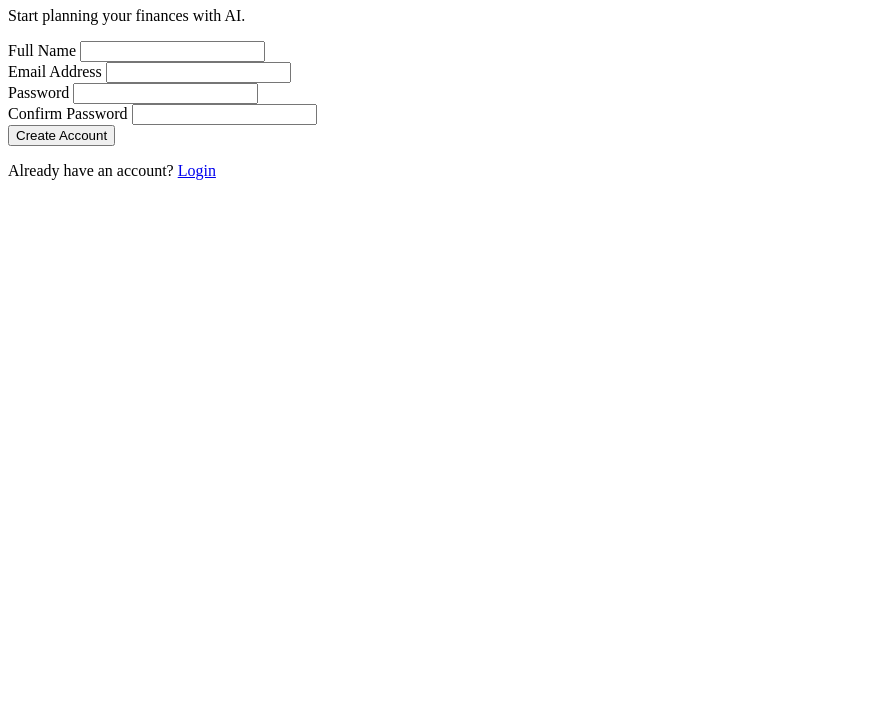
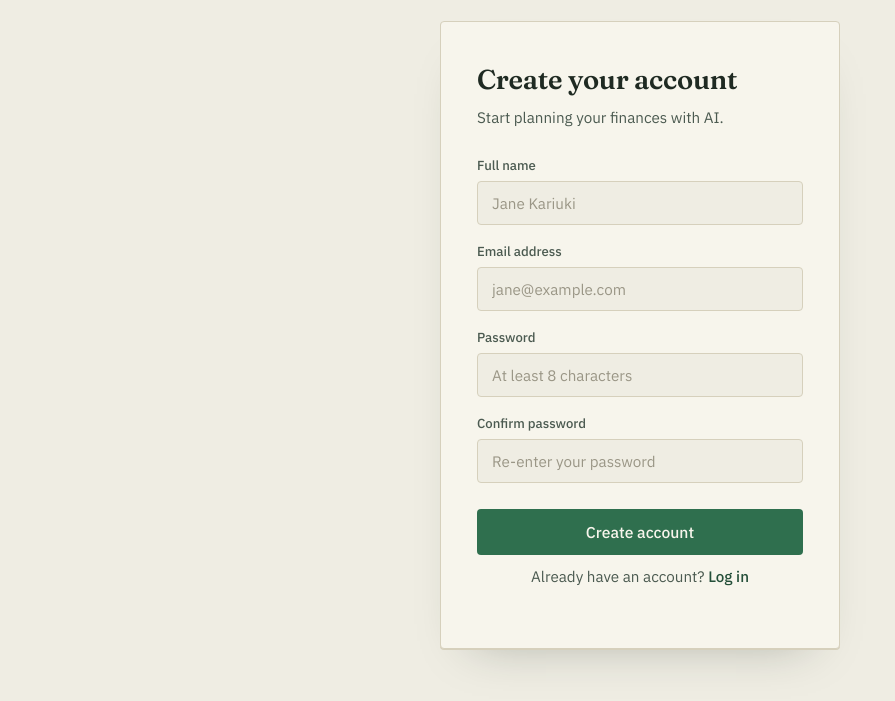
Before and after one commit to Nolstan/AI-ASSISTANT-MONTHLY-BUDGET-PLANNER, a plain HTML site: page client/register.html in a window 1280 px wide. Shown: the part 99-800 px from the top of the page, without its empty margins (0-895 px from the left). Drawn offline with Linux system fonts and the light colour scheme; a script that the page names is missing.

Commit message:
added register styling

```diff
--- a/client/register.html
+++ b/client/register.html
@@ -1,157 +1,221 @@
 <!DOCTYPE html>
 <html lang="en">
+<head>
+<meta charset="UTF-8">
+<meta name="viewport" content="width=device-width, initial-scale=1.0">
+<title>Create account | BudgetAI</title>
 
-<head>
+<link rel="preconnect" href="https://fonts.googleapis.com">
+<link rel="preconnect" href="https://fonts.gstatic.com" crossorigin>
+<link href="https://fonts.googleapis.com/css2?family=Fraunces:opsz,wght@9..144,600&family=IBM+Plex+Sans:wght@400;500;600&family=IBM+Plex+Mono:wght@500&display=swap" rel="stylesheet">
 
-    <meta charset="UTF-8">
+<style>
+  :root{
+    --paper: #EFEDE3;
+    --paper-raised: #F7F5EC;
+    --ink: #1F2A22;
+    --ink-soft: #4B5A50;
+    --rule: #D6D0BC;
+    --green: #2F6F4E;
+    --green-dark: #244F39;
+    --danger: #A33B2D;
+    --radius: 4px;
+  }
 
-    <meta name="viewport"
-          content="width=device-width, initial-scale=1.0">
+  *{ box-sizing: border-box; }
 
-    <title>Create Account | BudgetAI</title>
+  body{
+    margin:0;
+    min-height: 100vh;
+    background: var(--paper);
+    color: var(--ink);
+    font-family: 'IBM Plex Sans', sans-serif;
+    -webkit-font-smoothing: antialiased;
+    display: flex;
+    flex-direction: column;
+  }
 
-    <link rel="stylesheet" href="css/style.css">
+  h1{
+    font-family: 'Fraunces', serif;
+    font-weight: 600;
+    letter-spacing: -0.01em;
+    margin: 0;
+  }
 
+  a{ color: inherit; text-decoration: none; }
+
+  /* ---------- Nav ---------- */
+  nav{
+    border-bottom: 1px solid var(--rule);
+    padding: 22px 28px;
+  }
+  .logo a{
+    font-family:'Fraunces', serif;
+    font-weight: 600;
+    font-size: 1.15rem;
+  }
+
+  /* ---------- Auth layout ---------- */
+  .auth-container{
+    flex: 1;
+    display:flex;
+    align-items:center;
+    justify-content:center;
+    padding: 48px 20px;
+  }
+
+  .auth-content{
+    width: 100%;
+    max-width: 400px;
+    background: var(--paper-raised);
+    border: 1px solid var(--rule);
+    border-radius: var(--radius);
+    padding: 40px 36px 32px;
+    box-shadow: 0 1px 0 var(--rule), 0 24px 48px -32px rgba(31,42,34,0.35);
+  }
+
+  .auth-content h1{
+    font-size: 1.7rem;
+  }
+
+  .auth-content > p{
+    margin: 10px 0 28px;
+    color: var(--ink-soft);
+    font-size: 0.95rem;
+    line-height: 1.5;
+  }
+
+  /* ---------- Form ---------- */
+  .input-group{
+    margin-bottom: 18px;
+    display: flex;
+    flex-direction: column;
+  }
+
+  .input-group label{
+    font-size: 0.82rem;
+    font-weight: 500;
+    color: var(--ink-soft);
+    margin-bottom: 7px;
+  }
+
+  .input-group input{
+    font-family: 'IBM Plex Sans', sans-serif;
+    font-size: 0.95rem;
+    color: var(--ink);
+    background: var(--paper);
+    border: 1px solid var(--rule);
+    border-radius: var(--radius);
+    padding: 11px 14px;
+    transition: border-color .15s ease, box-shadow .15s ease;
+  }
+
+  .input-group input::placeholder{ color: #9A9686; }
+
+  .input-group input:hover{ border-color: var(--ink-soft); }
+
+  .input-group input:focus{
+    outline: none;
+    border-color: var(--green);
+    box-shadow: 0 0 0 3px rgba(47,111,78,0.14);
+  }
+
+  .input-group input:invalid:not(:placeholder-shown){
+    border-color: var(--danger);
+  }
+
+  .primary-btn{
+    width: 100%;
+    margin-top: 8px;
+    padding: 13px 18px;
+    background: var(--green);
+    color: var(--paper-raised);
+    border: none;
+    border-radius: var(--radius);
+    font-family: 'IBM Plex Sans', sans-serif;
+    font-size: 0.98rem;
+    font-weight: 500;
+    cursor: pointer;
+    transition: background .15s ease, transform .15s ease;
+  }
+
+  .primary-btn:hover{ background: var(--green-dark); }
+  .primary-btn:active{ transform: translateY(1px); }
+
+  .bottom-text{
+    text-align: center;
+    margin: 24px 0 0;
+    font-size: 0.9rem;
+    color: var(--ink-soft);
+  }
+
+  .bottom-text a{
+    color: var(--green-dark);
+    font-weight: 500;
+    border-bottom: 1px solid transparent;
+  }
+  .bottom-text a:hover{ border-bottom-color: var(--green-dark); }
+
+  @media (max-width: 460px){
+    .auth-content{ padding: 32px 24px 26px; }
+  }
+
+  :focus-visible{
+    outline: 2px solid var(--green);
+    outline-offset: 2px;
+  }
+</style>
 </head>
 
 <body>
 
 <nav>
-
   <div class="logo">
-
-            <a href="index.html">
-                BudgetAI
-            </a>
-
+    <a href="index.html">BudgetAI</a>
   </div>
-
 </nav>
 
-
-
 <main class="auth-container">
-
   <div class="auth-content">
 
     <h1>Create your account</h1>
-
-            <p>
-
-                Start planning your finances with AI.
-
-            </p>
-
+    <p>Start planning your finances with AI.</p>
 
     <form id="registerForm">
 
       <div class="input-group">
-
-                    <label>
-
-                        Full Name
-
-                    </label>
-
-                    <input
-                        type="text"
-                        id="name"
-                        required
-                    >
-
+        <label for="name">Full name</label>
+        <input type="text" id="name" placeholder="Jane Kariuki" required>
       </div>
 
-
+      <div class="input-group">
+        <label for="email">Email address</label>
+        <input type="email" id="email" placeholder="jane@example.com" required>
+      </div>
 
       <div class="input-group">
-
-                    <label>
-
-                        Email Address
-
-                    </label>
-
-                    <input
-                        type="email"
-                        id="email"
-                        required
-                    >
-
+        <label for="password">Password</label>
+        <input type="password" id="password" placeholder="At least 8 characters" required minlength="8">
       </div>
 
-
-
       <div class="input-group">
-
-                    <label>
-
-                        Password
-
-                    </label>
-
-                    <input
-                        type="password"
-                        id="password"
-                        required
-                    >
-
+        <label for="confirmPassword">Confirm password</label>
+        <input type="password" id="confirmPassword" placeholder="Re-enter your password" required minlength="8">
       </div>
 
-
-
-                <div class="input-group">
-
-                    <label>
-
-                        Confirm Password
-
-                    </label>
-
-                    <input
-                        type="password"
-                        id="confirmPassword"
-                        required
-                    >
-
-                </div>
-
-
-
-                <button
-                    type="submit"
-                    class="primary-btn"
-                >
-
-                    Create Account
-
-                </button>
+      <button type="submit" class="primary-btn">Create account</button>
 
     </form>
 
-
-
     <p class="bottom-text">
-
-                Already have an account?
-
-                <a href="login.html">
-
-                    Login
-
-                </a>
-
+      Already have an account? <a href="login.html">Log in</a>
     </p>
 
   </div>
-
 </main>
 
-
-
 <script src="js/api.js"></script>
-
 <script src="js/register.js"></script>
 
 </body>
-
 </html>
```
Lines whose indentation alone changed are shown as unchanged.
